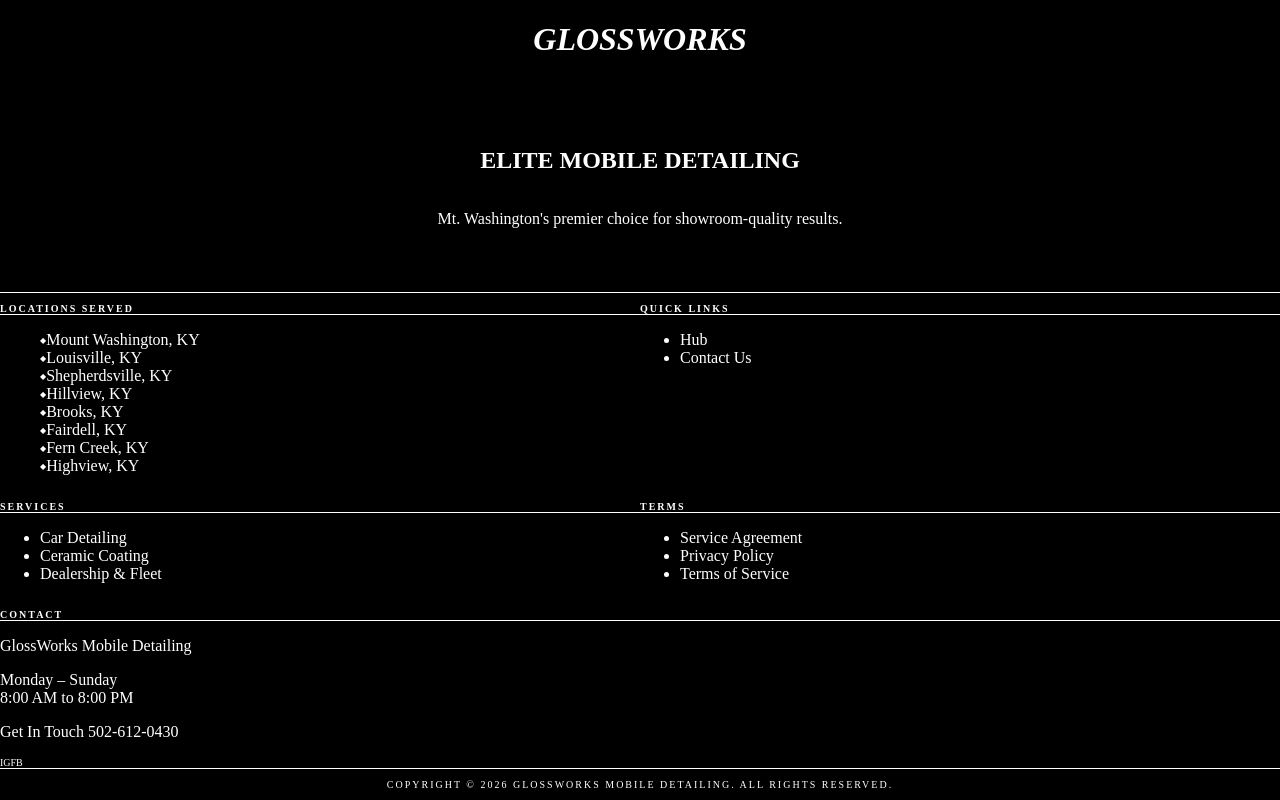
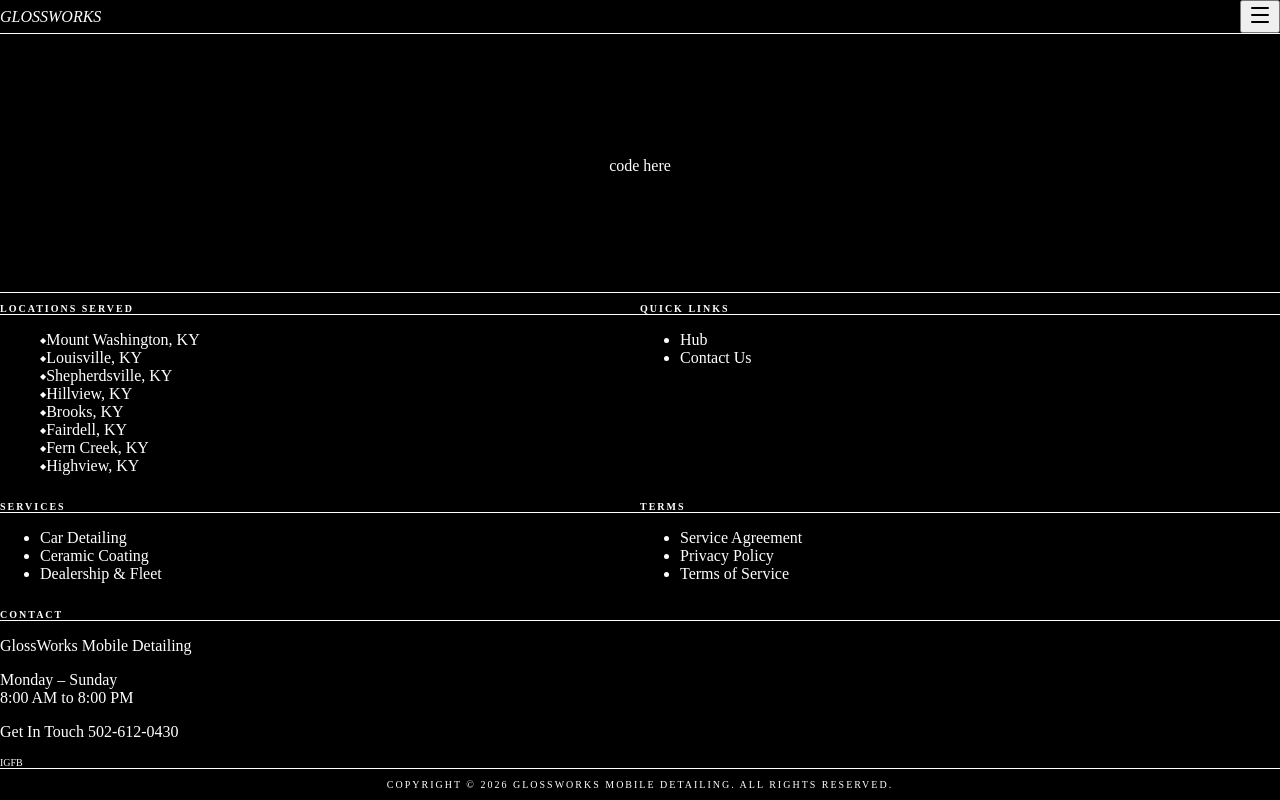
Before and after one commit to wafflemuncher1/website, a Next.js app: page / in a window 1280 px wide. Built offline with nearby package versions, Linux system fonts and the light colour scheme.

Commit message:
Your commit message here

```diff
--- a/src/app/layout.tsx
+++ b/src/app/layout.tsx
@@ -1,3 +1,4 @@
+import Header from '@/components/Header';
 import './globals.css';
 
 export const metadata = {
@@ -13,10 +14,8 @@ export default function RootLayout({
   return (
     <html lang="en" className="bg-black">
       <body className="bg-black text-white antialiased">
-        {/* The Layout Container:
-            Everything inside here will inherit the black background
-        */}
         <div className="flex flex-col min-h-screen">
+          <Header />
           {children}
         </div>
       </body>
--- a/src/app/page.tsx
+++ b/src/app/page.tsx
@@ -3,27 +3,18 @@ import Footer from '@/components/Footer';
 export default function Home() {
   return (
     <div className="flex flex-col min-h-screen bg-black overflow-y-auto">
+      {/* MAIN CONTENT - Add top padding to account for fixed header */}
+      <main className="flex-grow flex flex-col items-center justify-center p-20 text-center pt-32">
+        <h2 className="text-3xl font-bold mb-4 uppercase tracking-tighter">
 
-      {/* YOUR STANDARD HEADER */}
-      <header className="p-10 flex justify-center">
-         <h1 className="text-5xl font-black italic tracking-tighter">
-          GLOSS<span className="text-blue-600">WORKS</span>
-        </h1>
-      </header>
-
-      {/* MAIN CONTENT */}
-      <main className="flex-grow flex flex-col items-center justify-center p-20 text-center">
-        <h2 className="text-3xl font-bold mb-4 uppercase tracking-tighter">
-          Elite Mobile Detailing
         </h2>
         <p className="text-zinc-400 max-w-md">
-          Mt. Washington's premier choice for showroom-quality results.
+          code here
         </p>
       </main>
 
-      {/* YOUR STANDARD FOOTER */}
+      {/* FOOTER */}
       <Footer />
-
     </div>
   );
 }
--- a/src/components/Header.tsx
+++ b/src/components/Header.tsx
@@ -20,7 +20,7 @@ export default function Header() {
 
           <div className="h-8 w-8 bg-blue-600 rounded flex items-center justify-center mr-2">
 
-            <span className="text-white font-black text-xs italic">GW</span>
+            <span className="text-white font-black text-xs italic"></span>
 
           </div>
 
```
